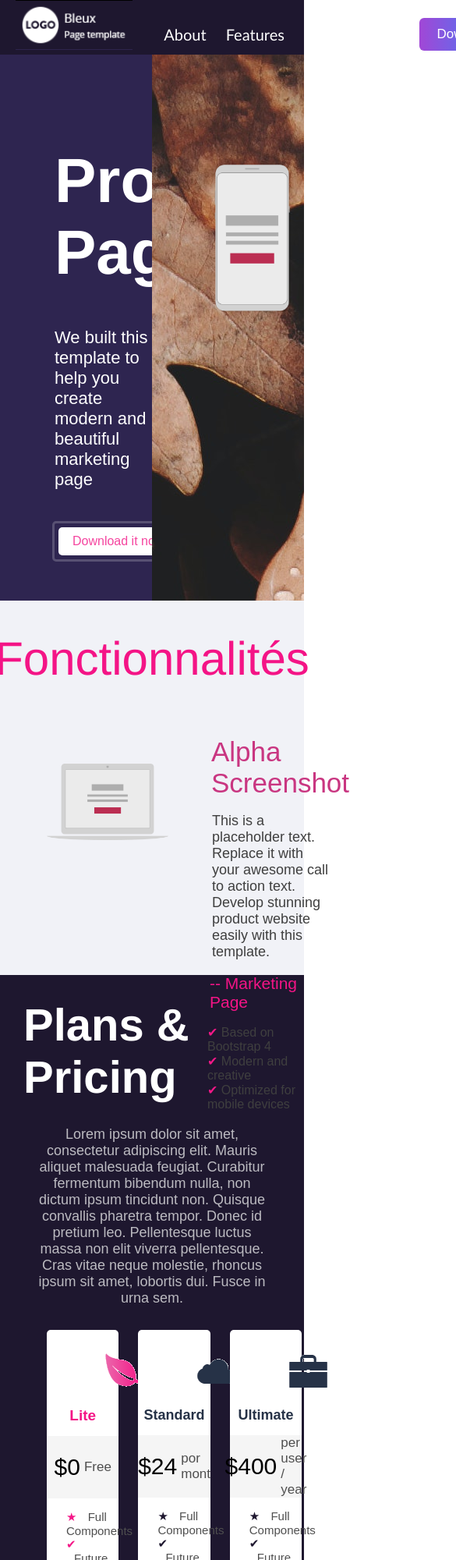
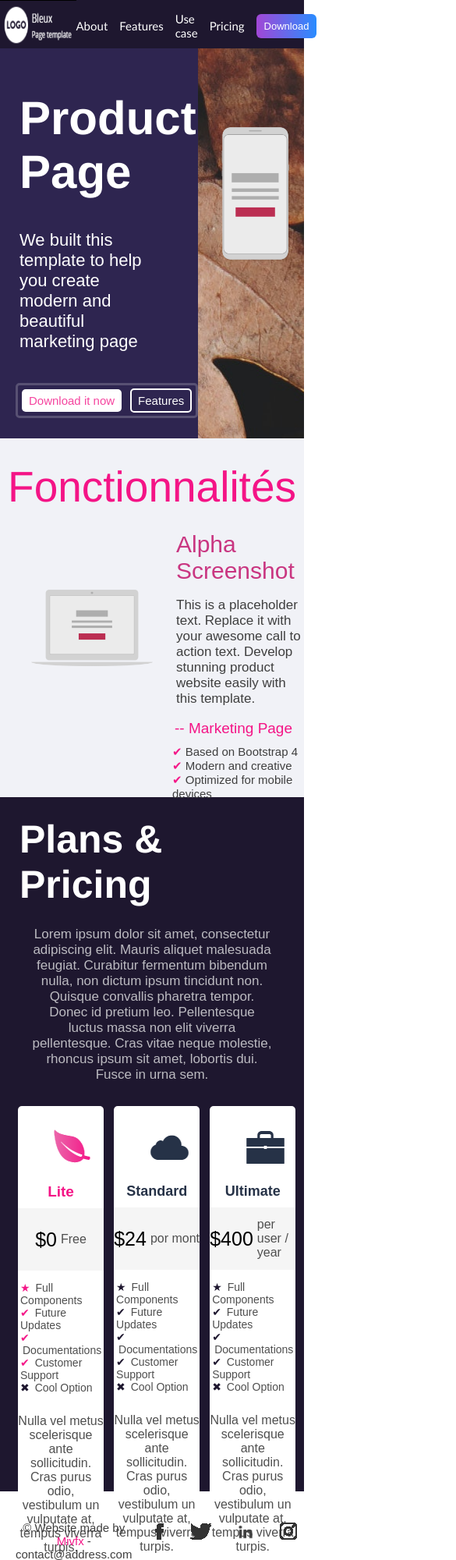
Before and after one commit to sofia-garcia30/Proyecto-Bleux, a plain HTML site: page index.html in a window 390 px wide. Shown: the top 2000 px of the page at 78% size, 585 px wide, since content can reach past the window. Drawn offline with Linux system fonts and the light colour scheme.

Commit message:
segundo commit

```diff
--- a/styles/styles.css
+++ b/styles/styles.css
@@ -568,6 +568,195 @@ body{
     }
 
     @media (max-width: 768px){
+        .imagen01{
+            padding-left: 0px;
+            width: 25%;
+        }
 
+        .lista{
+            gap: 15px;
+            font-size: 15px;
+            padding-left: 0px;
+        }
+
+        .degradado{
+            font-size: 13px;
+            padding: 8px 10px;
+        }
+
+        .lista03{
+            font-size: 13px;
+        }
+
+        .caja01{
+            height: 62px;
+        }
+
+        .izquierda{
+            width: 65%;
+        }
+
+        .titulo01{
+            padding-left: 25px;
+            padding-top: 5px;
+            font-size: 60px;
+        }
+
+        .texto01{
+            padding-left: 25px;
+            margin-top: 40px;
+        }
+
+        .botones{
+            margin-left: 20px;
+            width: 228px;
+        }
+
+        .boton01{
+            font-size: 15px;
+            padding: 6px 9px;
+        }
+
+        .boton02{
+            font-size: 15px;
+            padding: 5px 8px;
+        }
+
+        .imagen02{
+            width: 65%;
+            padding-left: 30px;
+            padding-top: 100px;
+        }
+
+        .derecha{
+            height: 500px;
+        }
+
+        .titulo02{
+            font-size: 55px;
+            padding-top: 30px;
+        }
+
+        .imagen03{
+            margin-bottom: 0px;
+            padding-left: 40px;
+        }
+
+        .columna{
+            width: 45%;
+            padding-left: 25px;
+            padding-top: 20px;
+        }
+
+        .titulo03{
+            font-size: 30px;
+        }
+
+        .texto02{
+            padding-left: 5px;
+            font-size: 17px;
+        }
+
+        .titulo04{
+            font-size: 19px;
+            margin-bottom: 0px;
+        }
+
+        .lista02{
+            font-size: 15px;
+            margin-top: 10px;
+        }
+
+        .caja03{
+            height: 460px;
+        }
+
+        .titulo05{
+            font-size: 50px;
+            margin: 25px;
+        }
+
+        .texto03{
+            width: 80%;
+            font-size: 17px;
+        }
+
+        .columnas{
+            padding-left: 23px;
+            gap: 13px;
+        }
+
+        .columna01{
+            width: 30%;
+        }
+
+        .imagen04{
+            padding-left: 31px;
+        }
+
+        .titulo06{
+            padding-bottom: 10px;
+        }
+
+        .titulo07{
+            padding-bottom: 10px;
+        }
+
+        .texto04{
+            font-size: 25px;
+        }
+
+        .texto07{
+            font-size: 16px;
+        }
+
+        .lista04 {
+            padding-left: 3px;
+        }
+
+        .lista03{
+            font-size: 14px;
+            padding-left: 3px;
+            margin-bottom: 0px;
+        }
+
+        .texto05{
+            padding-left: 0px;
+            font-size: 16px;
+            width: 100%;
+            padding-top: 10px;
+        }
+
+        .boton03{
+            margin-left: 7px;
+            padding: 10px 15px;
+            font-size: 14px;
+            margin-top: 10px;
+        }
+
+        .botonGris01{
+            margin-top: 0px;
+            height: 56px;
+        }
+
+        .boton04{
+            margin-left: 7px;
+            padding: 10px 15px;
+            font-size: 14px;
+            margin-top: 10px;
+        }
+
+        .caja04{
+            height: 890px;
+        }
+
+        .texto06{
+            font-size: 15px;
+            padding-left: 20px;
+        }
+
+        .icono01{
+            padding-top: 40px;
+        }
     }
 }
```
